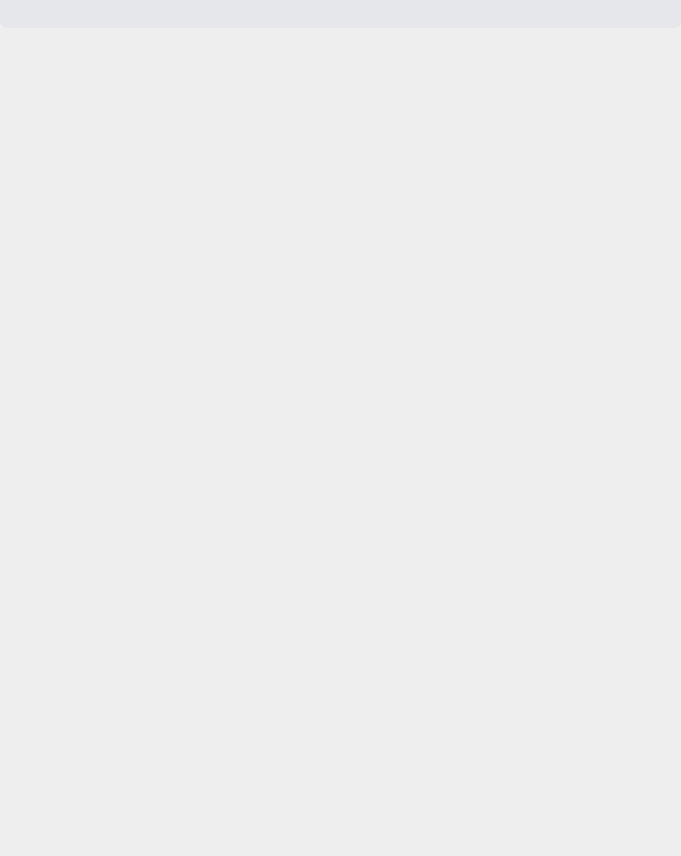
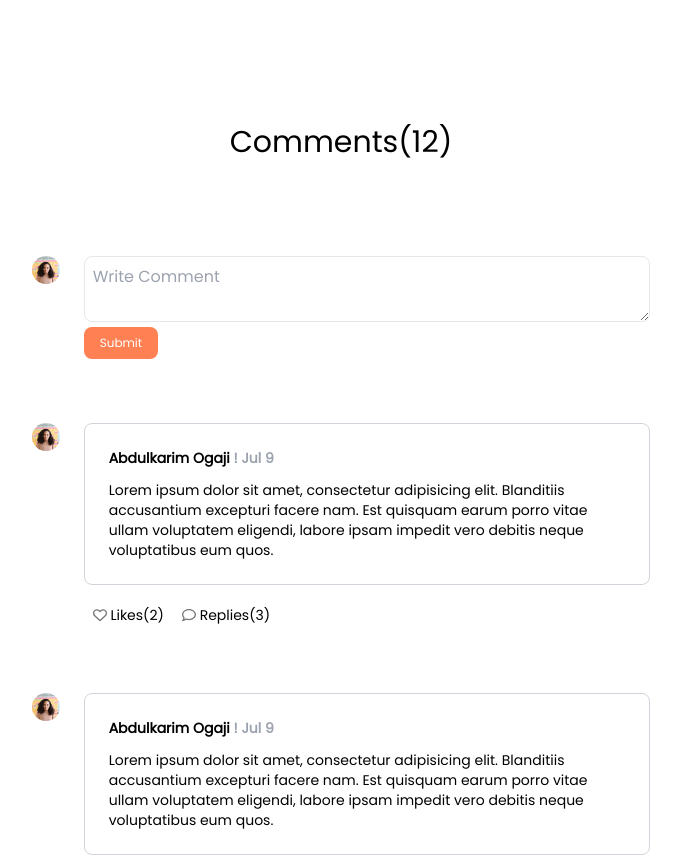
Before and after one commit to abdulkarimogaji/blog-app-nextjs, a Next.js app: page /blogs/1 in a window 1280 px wide. Shown: the part 3000-3856 px from the top of the page, without its empty margins (299-980 px from the left). Before the commit the page ends 3028 px from the top, so only its background shows below. Built offline with nearby package versions, Linux system fonts and the light colour scheme; a web font is replaced by a local one.

Commit message:
feat: do comments section for blog details page

```diff
--- /dev/null
+++ b/components/SingleComment.tsx
@@ -0,0 +1,43 @@
+import { faComment, faHeart } from "@fortawesome/free-regular-svg-icons"
+import { FontAwesomeIcon } from "@fortawesome/react-fontawesome"
+import Image from "next/image"
+
+const SingleComment = () => {
+  return (
+    <div className="flex-center">
+      <div className="rounded-lg md:w-2/3 container md:p-8 p-3 md:text-sm text-xs flex md:gap-6 gap-3">
+        <div className="flex-center">
+          <div className="relative md:w-15 md:h-15 h-7 w-7">
+            <Image
+              src="/user_avatar.jpeg"
+              alt="user_avatar"
+              layout="fill"
+              style={{ borderRadius: 999 }}
+            />
+          </div>
+        </div>
+        <div>
+
+        <div className="md:p-6 p-3 border border-gray-300 rounded-lg md:mb-4 mb-2">
+          <strong className="mb-3 block">Abdulkarim Ogaji <span className="text-gray-400 text-sm">! Jul 9</span></strong>
+          Lorem ipsum dolor sit amet, consectetur adipisicing elit. Blanditiis accusantium excepturi facere nam. Est quisquam earum porro vitae ullam voluptatem eligendi, labore ipsam impedit vero debitis neque voluptatibus eum quos.
+        </div>
+        <div className="flex btn-hover-container">
+            <div className="cursor-pointer">
+              <FontAwesomeIcon icon={faHeart} color="#777" />
+              {" "}
+              Likes(2)
+            </div>
+            <div className="cursor-pointer">
+              <FontAwesomeIcon icon={faComment}  color="#777"/>
+              {" "}
+              Replies(3)
+            </div>
+          </div>
+        </div>
+      </div>
+    </div>
+  )
+}
+
+export default SingleComment
--- a/pages/blogs/[id].tsx
+++ b/pages/blogs/[id].tsx
@@ -1,8 +1,9 @@
 import Image from "next/image";
+import SingleComment from "../../components/SingleComment";
 
 const BlogDetail = () => {
   return (
-    <section className="navbar-offset">
+    <section className="navbar-offset bg-white">
       <div className="flex-center">
         <div className="relative md:w-3/4 w-4/5 h-64 md:h-96">
           <Image src="/cover_img.jpg" alt="cover_img" layout="fill" objectFit="cover" />
@@ -117,7 +118,7 @@ const BlogDetail = () => {
           </section>
           {/* author details */}
           <div className="flex-center">
-            <div className="rounded-lg bg-gray-200 md:w-2/3 container md:p-8 p-4 md:text-base text-sm flex md:gap-6 gap-3">
+            <div className="rounded-lg bg-gray-200 md:w-2/3 container md:p-8 p-3 md:text-sm text-xs flex md:gap-6 gap-3">
               <div className="flex-center">
                 <div className="relative md:w-20 md:h-20 h-10 w-10">
                   <Image
@@ -142,6 +143,35 @@ const BlogDetail = () => {
               </div>
             </div>
           </div>
+          {/* Comments Section */}
+          <a href="#comments"></a>
+          <div className="flex flex-col items-center md:my-32 my-16">
+            <h1 className="md:text-3xl text-lg mb-16">Comments(12)</h1>
+            <div className="flex-center container">
+              <div className="rounded-lg md:w-2/3 container md:p-8 p-3 md:text-sm text-xs flex md:gap-6 gap-3">
+                <div className="flex-center">
+                  <div className="relative md:w-15 md:h-15 h-7 w-7">
+                    <Image
+                      src="/user_avatar.jpeg"
+                      alt="user_avatar"
+                      layout="fill"
+                      style={{ borderRadius: 999 }}
+                    />
+                  </div>
+                </div>
+                <div className="container">
+                  <textarea placeholder="Write Comment" className="border hover:border-gray-600 focus:border-gray-600 container rounded-lg p-2 pe-5 md:text-base text-sm outline-none" />
+                  <button type="submit" className="p-2 px-4 text-xs action-btn rounded-lg block">Submit</button>
+
+                </div>
+
+              </div>
+            </div>
+            <SingleComment />
+            <SingleComment />
+            <SingleComment />
+            <SingleComment />
+          </div>
         </div>
       </div>
     </section>
```
